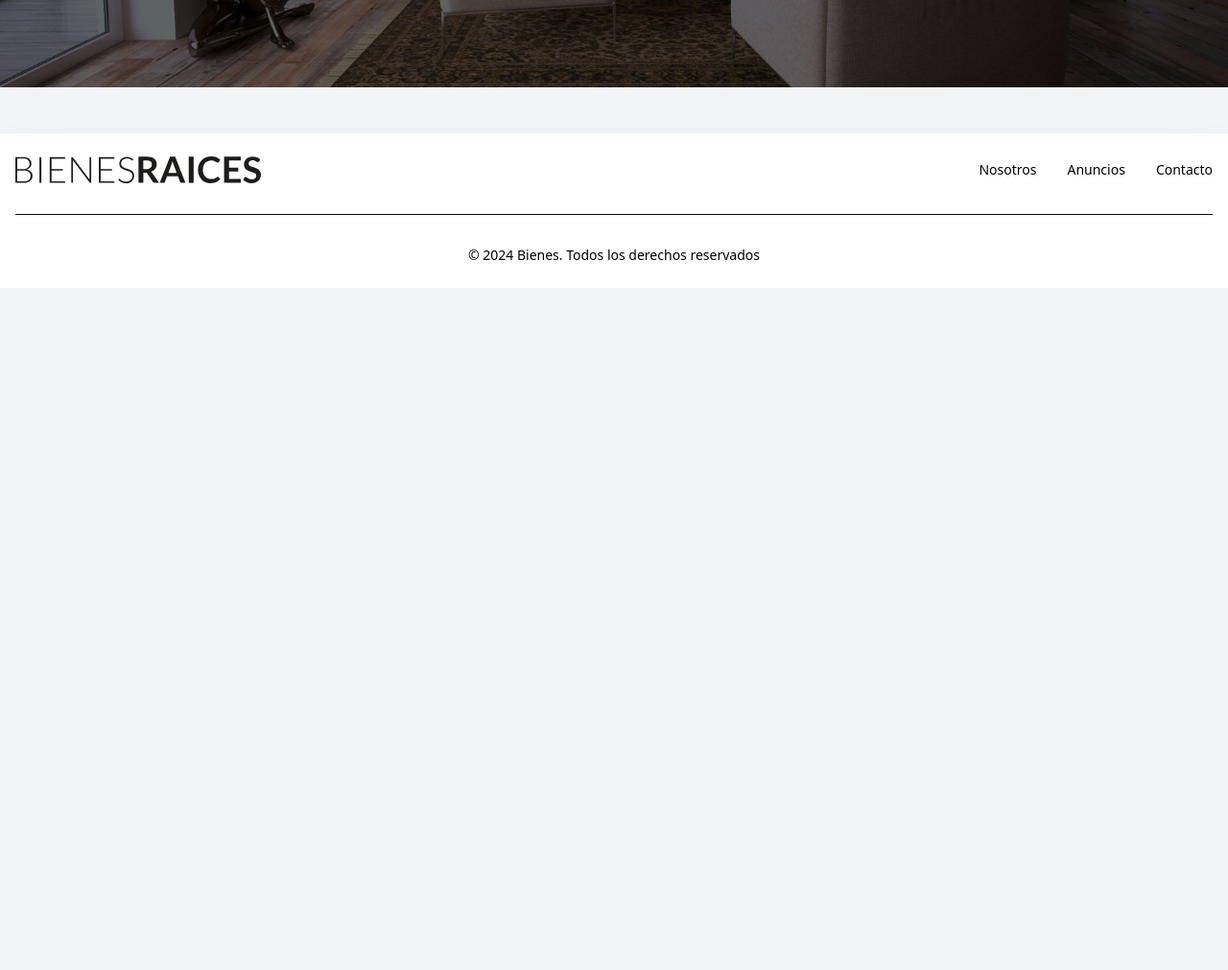
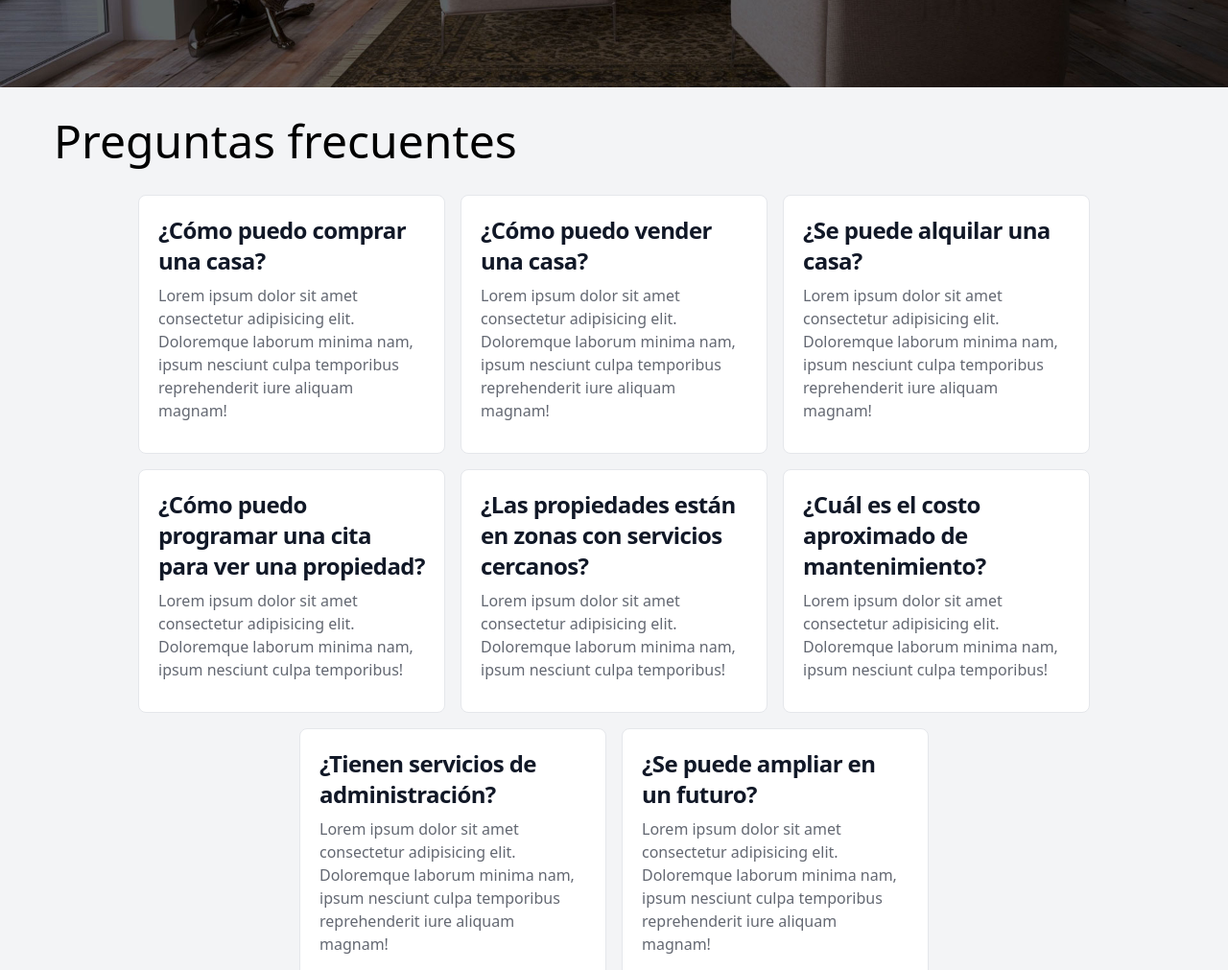
Before and after one commit to Erick-byte4389/Bienes-raices-csf, a website: page src/index.html in a window 1280 px wide. Shown: the part 2759-3770 px from the top of the page at 96% size. Before the commit the page ends 3059 px from the top, so only its background shows below. Drawn offline with nearby package versions, Linux system fonts and the light colour scheme.

Commit message:
feat: nueva seccion de preguntas frcuentes

```diff
--- a/src/index.html
+++ b/src/index.html
@@ -111,7 +111,7 @@
 
     <!-- Inmuebles en venta -->
     <section class="pt-8">
-        <h2 class="text-5xl text-left ml-14 dark:text-white">Propiedades</h2>
+        <h2 class="text-5xl text-left ml-14 dark:text-white">Propiedades destacadas</h2>
 
         <div class="flex flex-wrap gap-4 justify-center mt-8">
             <!-- Anuncio 1 -->
@@ -252,17 +252,88 @@
         </div>
     </section>
 
-    <!-- Compramos tu casa -->
-    <section class="relative pt-8 mb-12">
+    <!-- Vende con nosotros -->
+    <section class="relative pt-8">
         <img src="img/encuentra.jpg" alt="Imagen de fondo" class="w-full h-fit object-cover">
 
         <div class="absolute inset-0 flex flex-col items-center justify-center">
             <h2 class="text-4xl mt-3 font-extrabold leading-none tracking-tight text-white md:text-5xl lg:text-6xl">Vende tu casa con nosotros</h2>
             <p class="mb-12 mt-12 text-lg text-center font-normal text-white opacity-65 lg:text-xl sm:px-16 xl:px-48">Llena el formulario de contacto</p>
-            <a href="anuncios.html" class="inline-flex items-center justify-center px-5 py-3 text-base font-medium text-center text-white bg-color-botton rounded-lg hover:bg-orange-400 focus:ring-4">
+            <a href="contacto.html" class="inline-flex items-center justify-center px-5 py-3 text-base font-medium text-center text-white bg-color-botton rounded-lg hover:bg-orange-400 focus:ring-4">
                 <span class="bi bi-send mr-2"></span>
                 Contáctanos
             </a>
+        </div>
+    </section>
+
+    <!-- Preguntas Frecuentes -->
+    <section class="pt-8">
+        <h2 class="text-5xl text-left ml-14 dark:text-white">Preguntas frecuentes</h2>
+
+        <div class="flex flex-wrap gap-4 justify-center mt-8 mb-8">
+            <!-- Pregunta 1 -->
+            <div class="bg-white border border-gray-200 rounded-lg w-80 dark:bg-gray-800 dark:border-gray-700">
+                <div class="p-5">
+                    <h3 class="text-2xl mb-2 font-semibold text-gray-900 tracking-tight dark:text-white">¿Cómo puedo comprar una casa?</h3>
+                    <p class="text-gray-900 mb-3 dark:dark:text-white opacity-65">Lorem ipsum dolor sit amet consectetur adipisicing elit. Doloremque laborum minima nam, ipsum nesciunt culpa temporibus reprehenderit iure aliquam magnam!</p>
+                </div>
+            </div>
+
+            <!-- Pregunta 2 -->
+            <div class="bg-white border border-gray-200 rounded-lg w-80 dark:bg-gray-800 dark:border-gray-700">
+                <div class="p-5">
+                    <h3 class="text-2xl mb-2 font-semibold text-gray-900 tracking-tight dark:text-white">¿Cómo puedo vender una casa?</h3>
+                    <p class="text-gray-900 mb-3 dark:dark:text-white opacity-65">Lorem ipsum dolor sit amet consectetur adipisicing elit. Doloremque laborum minima nam, ipsum nesciunt culpa temporibus reprehenderit iure aliquam magnam!</p>
+                </div>
+            </div>
+
+            <!-- Pregunta 3 -->
+            <div class="bg-white border border-gray-200 rounded-lg w-80 dark:bg-gray-800 dark:border-gray-700">
+                <div class="p-5">
+                    <h3 class="text-2xl mb-2 font-semibold text-gray-900 tracking-tight dark:text-white">¿Se puede alquilar una casa?</h3>
+                    <p class="text-gray-900 mb-3 dark:dark:text-white opacity-65">Lorem ipsum dolor sit amet consectetur adipisicing elit. Doloremque laborum minima nam, ipsum nesciunt culpa temporibus reprehenderit iure aliquam magnam!</p>
+                </div>
+            </div>
+
+            <!-- Pregunta 4 -->
+            <div class="bg-white border border-gray-200 rounded-lg w-80 dark:bg-gray-800 dark:border-gray-700">
+                <div class="p-5">
+                    <h3 class="text-2xl mb-2 font-semibold text-gray-900 tracking-tight dark:text-white">¿Cómo puedo programar una cita para ver una propiedad?</h3>
+                    <p class="text-gray-900 mb-3 dark:dark:text-white opacity-65">Lorem ipsum dolor sit amet consectetur adipisicing elit. Doloremque laborum minima nam, ipsum nesciunt culpa temporibus! </p>
+                </div>
+            </div>
+
+            <!-- Pregunta 5 -->
+            <div class="bg-white border border-gray-200 rounded-lg w-80 dark:bg-gray-800 dark:border-gray-700">
+                <div class="p-5">
+                    <h3 class="text-2xl mb-2 font-semibold text-gray-900 tracking-tight dark:text-white">¿Las propiedades están en zonas con servicios cercanos?</h3>
+                    <p class="text-gray-900 mb-3 dark:dark:text-white opacity-65">Lorem ipsum dolor sit amet consectetur adipisicing elit. Doloremque laborum minima nam, ipsum nesciunt culpa temporibus!</p>
+                </div>
+            </div>
+
+            <!-- Pregunta 6 -->
+            <div class="bg-white border border-gray-200 rounded-lg w-80 dark:bg-gray-800 dark:border-gray-700">
+                <div class="p-5">
+                    <h3 class="text-2xl mb-2 font-semibold text-gray-900 tracking-tight dark:text-white">¿Cuál es el costo aproximado de mantenimiento?</h3>
+                    <p class="text-gray-900 mb-3 dark:dark:text-white opacity-65">Lorem ipsum dolor sit amet consectetur adipisicing elit. Doloremque laborum minima nam, ipsum nesciunt culpa temporibus!</p>
+                </div>
+            </div>
+
+            <!-- Pregunta 7 -->
+            <div class="bg-white border border-gray-200 rounded-lg w-80 dark:bg-gray-800 dark:border-gray-700">
+                <div class="p-5">
+                    <h3 class="text-2xl mb-2 font-semibold text-gray-900 tracking-tight dark:text-white">¿Tienen servicios de administración?</h3>
+                    <p class="text-gray-900 mb-3 dark:dark:text-white opacity-65">Lorem ipsum dolor sit amet consectetur adipisicing elit. Doloremque laborum minima nam, ipsum nesciunt culpa temporibus reprehenderit iure aliquam magnam! </p>
+                </div>
+            </div>
+
+            <!-- Pregunta 8 -->
+            <div class="bg-white border border-gray-200 rounded-lg w-80 dark:bg-gray-800 dark:border-gray-700">
+                <div class="p-5">
+                    <h3 class="text-2xl mb-2 font-semibold text-gray-900 tracking-tight dark:text-white">¿Se puede ampliar en un futuro?</h3>
+                    <p class="text-gray-900 mb-3 dark:dark:text-white opacity-65">Lorem ipsum dolor sit amet consectetur adipisicing elit. Doloremque laborum minima nam, ipsum nesciunt culpa temporibus reprehenderit iure aliquam magnam!</p>
+                </div>
+            </div>
         </div>
     </section>
 
```
